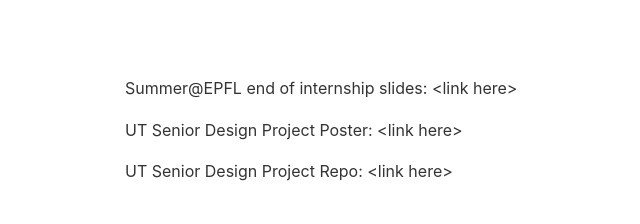
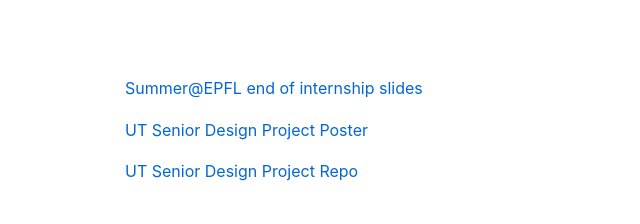
Before and after one commit to ounuvar/ounuvar.github.io, a plain HTML site: page index.html in a window 1280 px wide. Shown: the whole page, without its empty margins (115-755 px from the left). Drawn offline with Linux system fonts and the light colour scheme.

Commit message:
Update index.html

```diff
--- a/index.html
+++ b/index.html
@@ -23,8 +23,8 @@
     </style>
 </head>
 <body>
-    <p>Summer@EPFL end of internship slides: &lt;link here&gt;</p>
-    <p>UT Senior Design Project Poster: &lt;link here&gt;</p>
-    <p>UT Senior Design Project Repo: &lt;link here&gt;</p>
+    <p><a href="https://docs.google.com/presentation/d/1eVNMLsy7GWYX-CaFgWuQDKd1LOQeuxT-4dIaE57MR7A">Summer@EPFL end of internship slides</a></p>
+    <p><a href="https://docs.google.com/presentation/d/1q7R6J9jEgEG7AX7XyqWNtUZGZTrGXOKF">UT Senior Design Project Poster</a></p>
+    <p><a href="https://github.com/luke-kaufman/Team5-OOO-RISCV-core">UT Senior Design Project Repo</a></p>
 </body>
 </html>
```
